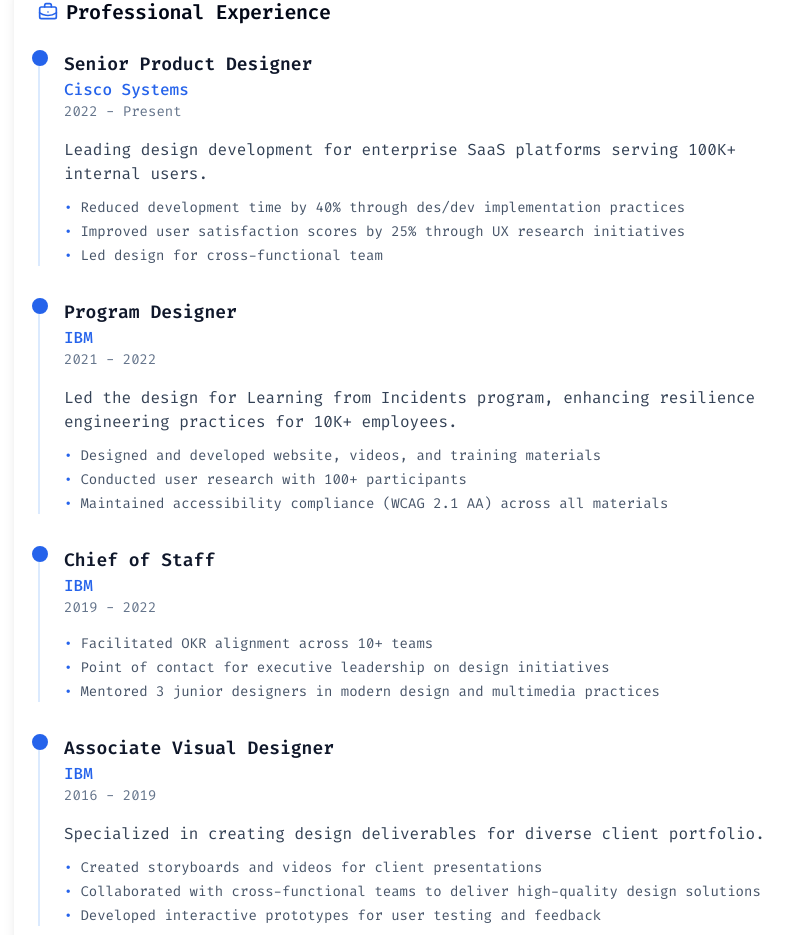
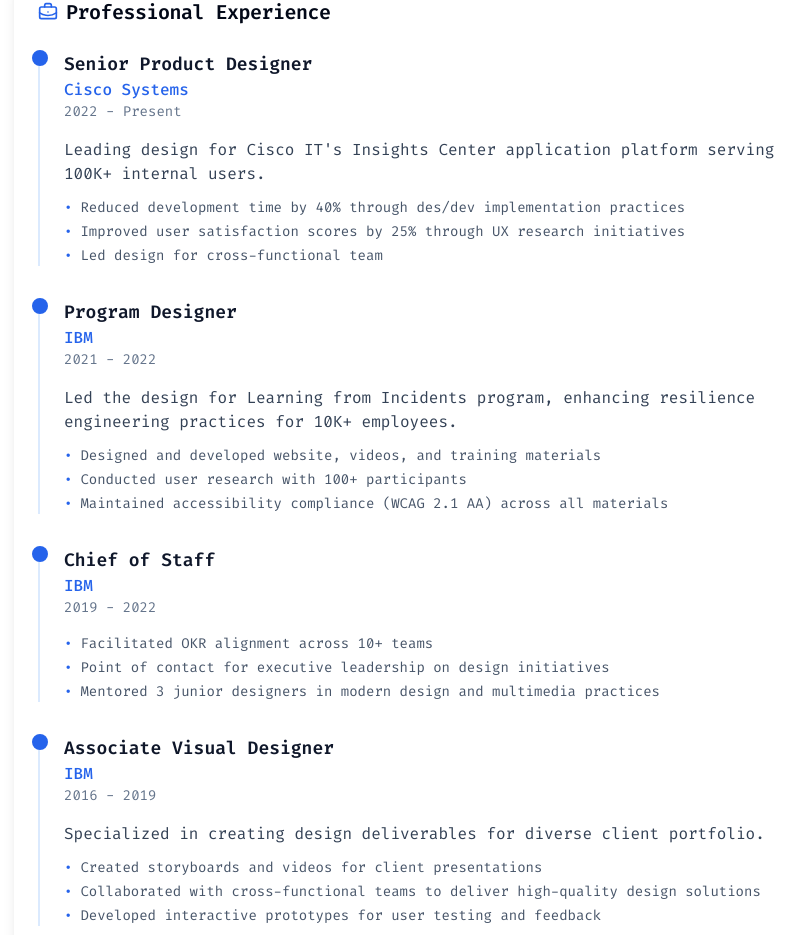
Before and after one commit to michellelynnpenney/michellelynnpenney.github.io, a React (Vite) app: page /resume in a window 1280 px wide. Shown: the part 1068-2003 px from the top of the page, without its empty margins (210-1015 px from the left). Built offline with nearby package versions, Linux system fonts and the light colour scheme.

Commit message:
Updates resume

```diff
--- a/src/pages/Resume.tsx
+++ b/src/pages/Resume.tsx
@@ -16,7 +16,7 @@ const Resume = () => {
       title: "Senior Product Designer",
       company: "Cisco Systems",
       period: "2022 - Present",
-      description: "Leading design development for enterprise SaaS platforms serving 100K+ internal users.",
+      description: "Leading design for Cisco IT's Insights Center application platform serving 100K+ internal users.",
       achievements: [
         "Reduced development time by 40% through des/dev implementation practices",
         "Improved user satisfaction scores by 25% through UX research initiatives",
```
